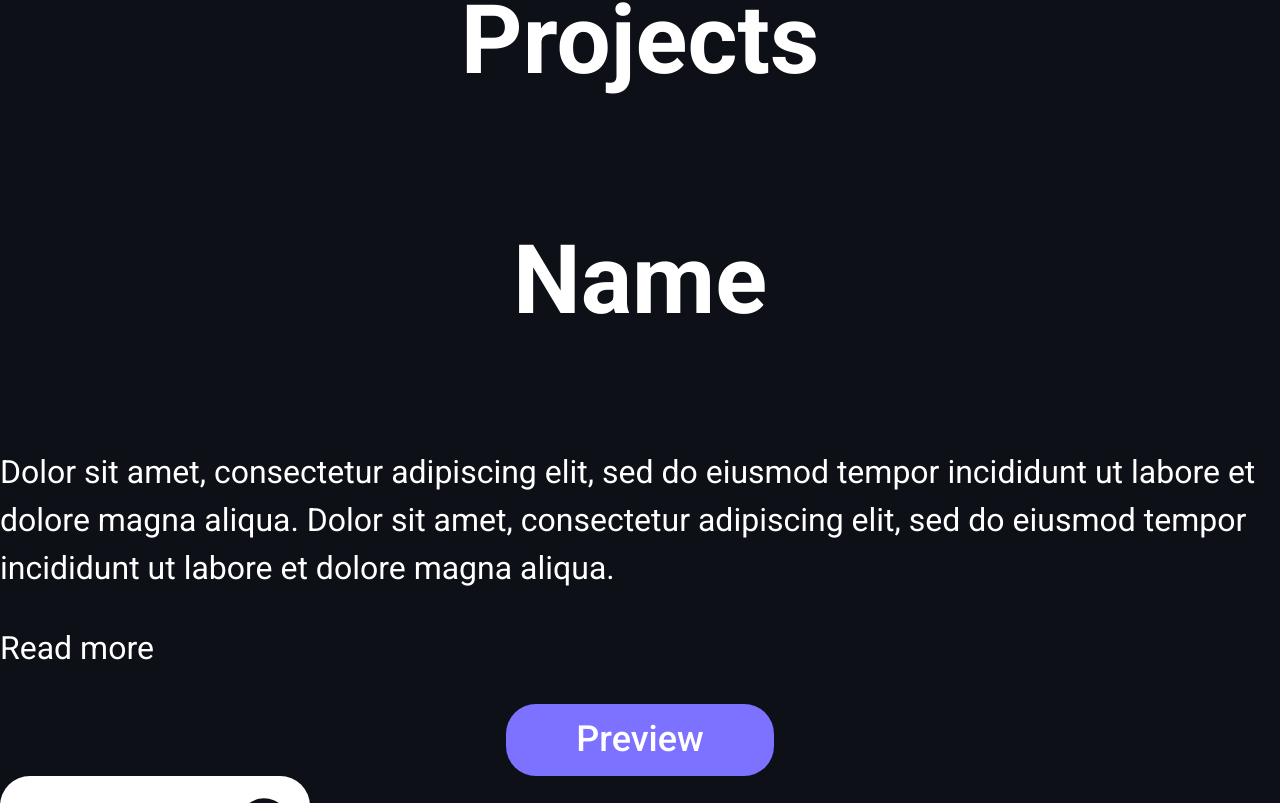
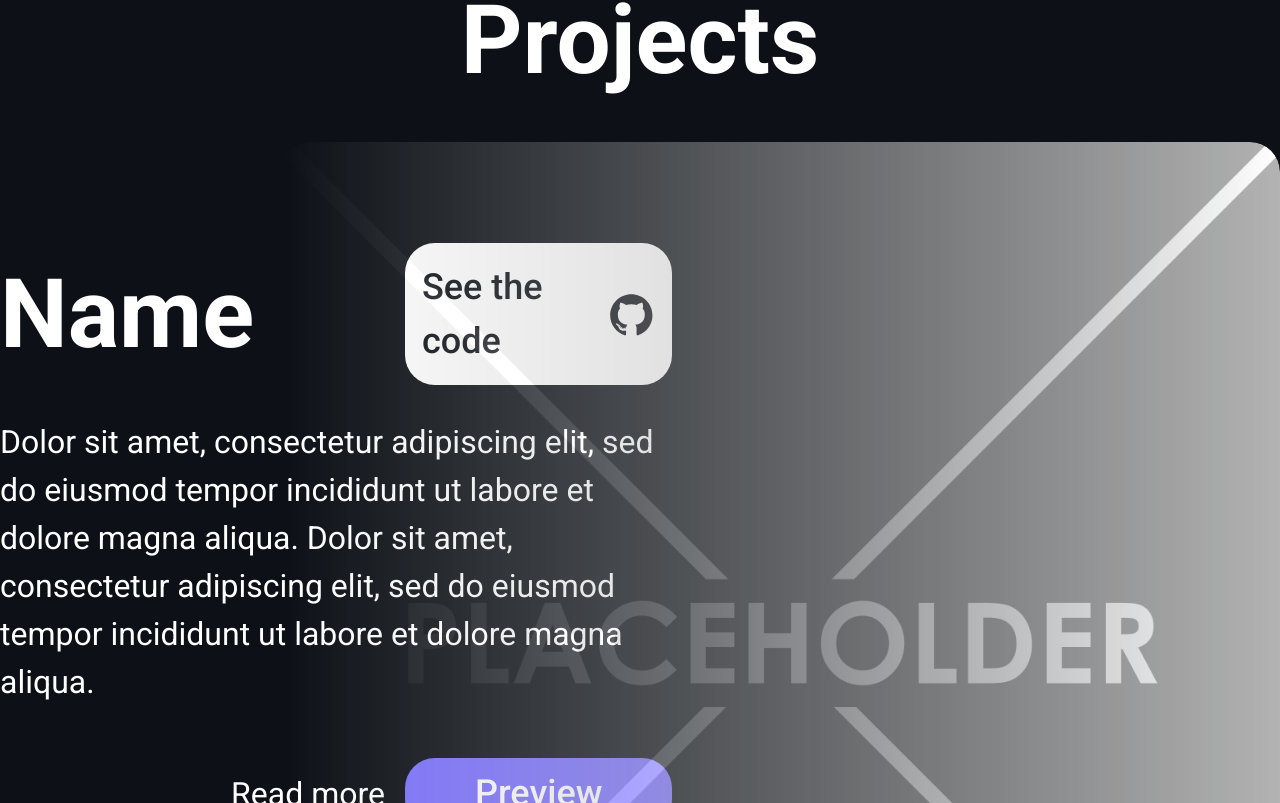
Before and after one commit to Lex-pineapple/personal-cv, a React (Vite) app: page / in a window 1280 px wide. Shown: the part 3937-4740 px from the top of the page. Built offline with nearby package versions, Linux system fonts and the light colour scheme.

Commit message:
feat: align projects segment

```diff
--- a/src/components/minor/projectsItem.tsx
+++ b/src/components/minor/projectsItem.tsx
@@ -5,7 +5,7 @@ export function ProjectsItem() {
   return (
     <div className="projects__item">
       <h3 className="projects__h3 h3">Name</h3>
-      <p className="projects__text text">
+      <p className="projects__text text text_descr">
         Dolor sit amet, consectetur adipiscing elit, sed do eiusmod tempor incididunt ut labore et
         dolore magna aliqua. Dolor sit amet, consectetur adipiscing elit, sed do eiusmod tempor
         incididunt ut labore et dolore magna aliqua.
--- a/src/components/sections/Projects.scss
+++ b/src/components/sections/Projects.scss
@@ -1,18 +1,67 @@
 @use '@styles/variables' as v;
 
 .projects {
+  &__item {
+    position: relative;
+    display: grid;
+    align-items: center;
+    grid-template:
+      'h3 h3 git-link .' 1fr
+      'descr descr descr .' 1fr
+      'read-more read-more button .' 1fr
+      '. . . .' 4fr / 1fr 1fr 1fr 3fr;
+    height: 1000px;
+    padding-top: 50px;
+  }
+
+  &__h3 {
+    margin: 0;
+    text-align: left;
+    grid-area: h3;
+  }
+
   &__text {
     font-size: 32px;
+
+    &.text_descr {
+      grid-area: descr;
+    }
+
+    &.text_read-more {
+      margin-right: 20px;
+      text-align: right;
+      grid-area: read-more;
+    }
   }
 
   &__button {
     background-color: v.$prj-color;
+    height: fit-content;
+    width: fit-content;
     padding: 15px 70px;
     font-size: 36px;
     color: v.$white;
+    grid-area: button;
+  }
+
+  &__git-link {
+    height: fit-content;
+    grid-area: git-link;
   }
 
   &__img {
+    position: absolute;
+    top: -50px;
+    right: 0;
+    border-radius: 30px;
     height: 1000px;
+    mask-image: -webkit-gradient(
+      linear,
+      left right,
+      left right,
+      from(rgb(0 0 0 / 100%)),
+      to(rgb(0 0 0 / 0%))
+    );
+    mask-image: linear-gradient(to left, rgb(0 0 0 / 100%), rgb(0 0 0 / 0%));
   }
 }
```
